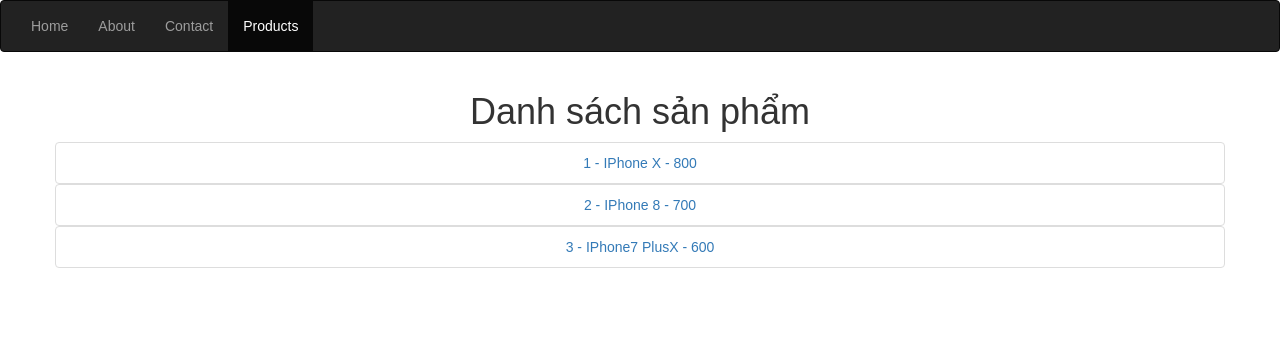
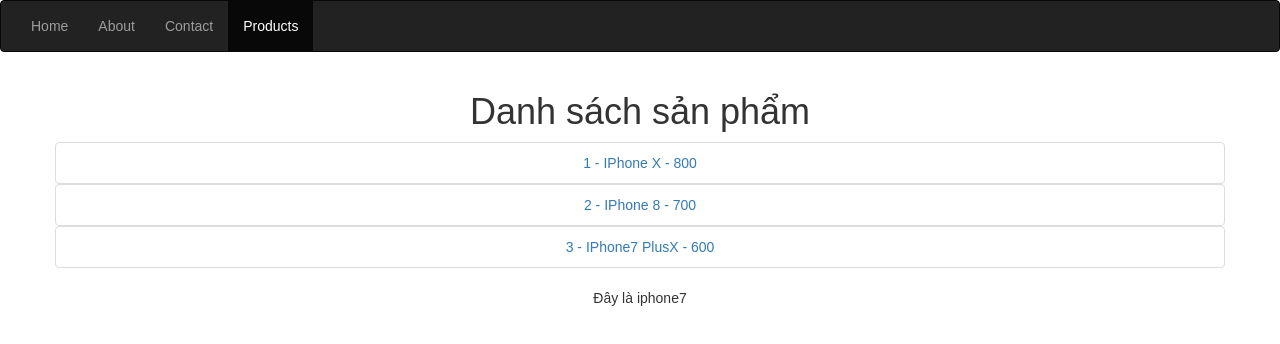
Before and after one commit to ino20ain01/ReactJS-Route-v4, a React (Create React App) app: page /products/iphone7 in a window 1280 px wide. Shown: the top 344 px of the page. Built offline with nearby package versions, Linux system fonts and the light colour scheme.

Commit message:
param url - match P2

```diff
--- a/src/components/Product.js
+++ b/src/components/Product.js
@@ -1,13 +1,17 @@
 import React, {Component} from 'react';
 
-class About extends Component {
+class Product extends Component {
     render() {
+
+        let { match } = this.props;
+        let { name }  = match.params;
+
         return (
             <div>
-                Đây là About
+                Đây là { name }
             </div>
         );
     }
 }
 
-export default About;
+export default Product;
--- a/src/components/Products.js
+++ b/src/components/Products.js
@@ -1,5 +1,6 @@
 import React, {Component} from 'react';
-import { NavLink } from 'react-router-dom';
+import { NavLink, Route } from 'react-router-dom';
+import Product from './Product';
 
 class Products extends Component {
     render() {
@@ -46,6 +47,9 @@ class Products extends Component {
                         { result }
                     </ul>
                 </div>
+                <div className="row">
+                    <Route path="/products/:name" component={ Product } />
+                </div>
             </div>
         );
     }
```
